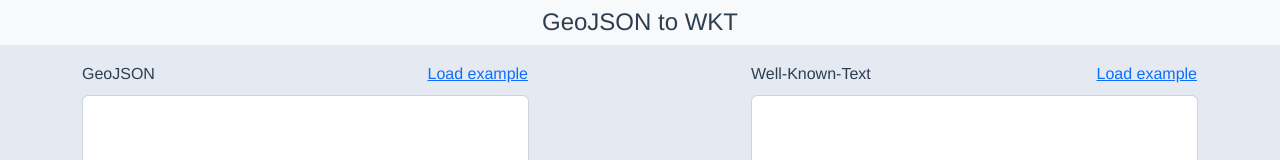
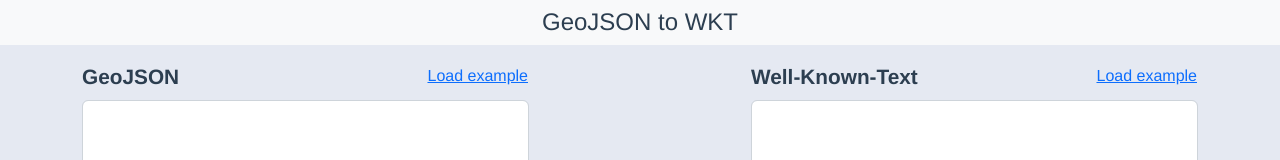
Before and after one commit to alrico88/geojson-to-wkt-converter, a Vue app: page / in a window 1280 px wide. Shown: the top 160 px of the page. Built offline with nearby package versions, Linux system fonts and the light colour scheme; what fracturedjsonjs would draw is missing.

Commit message:
style: misc improvements

```diff
--- a/src/components/InputText.vue
+++ b/src/components/InputText.vue
@@ -3,10 +3,10 @@
   .row
     .col
       .form-group
-        .d-flex.justify-content-between.gap-2.mb-2.align-items-center
-          .font-weight-bold {{ title }}
+        .hstack.justify-content-between.gap-2.mb-2.align-items-center
+          .input-title {{ title }}
           button.btn.btn-link.p-0(@click="loadExample") Load example
-        textarea.form-control.bg-white(rows="20", v-model="value", :class="inputClass")
+        textarea.form-control.bg-white.border-1(rows="15", v-model="value", :class="inputClass")
   .row
     .col
       .hstack.gap-2
@@ -68,3 +68,10 @@ const inputClass = computed(() => ({
   'is-invalid': isInvalid.value,
 }));
 </script>
+
+<style scoped lang="scss">
+.input-title {
+  font-weight: bold;
+  font-size: 1.3rem;
+}
+</style>
```
